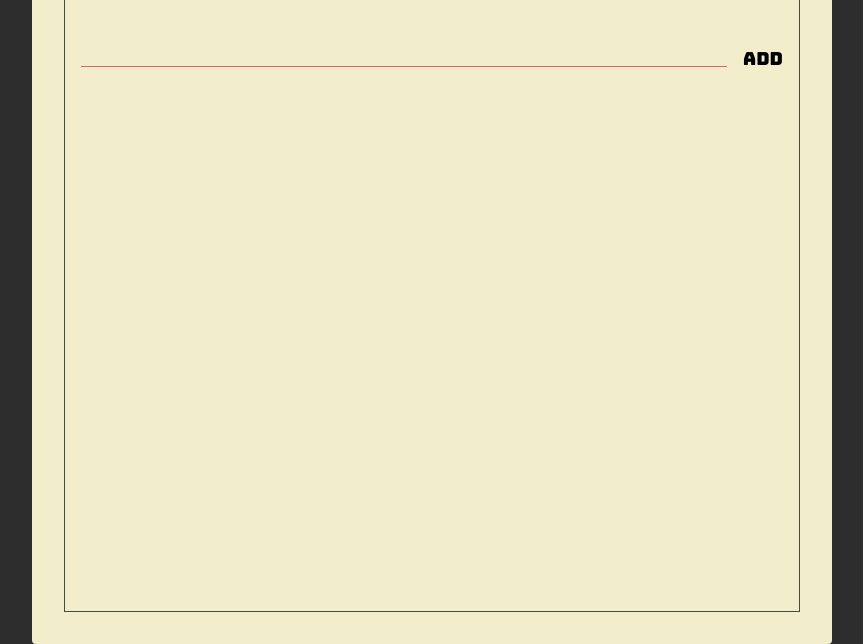
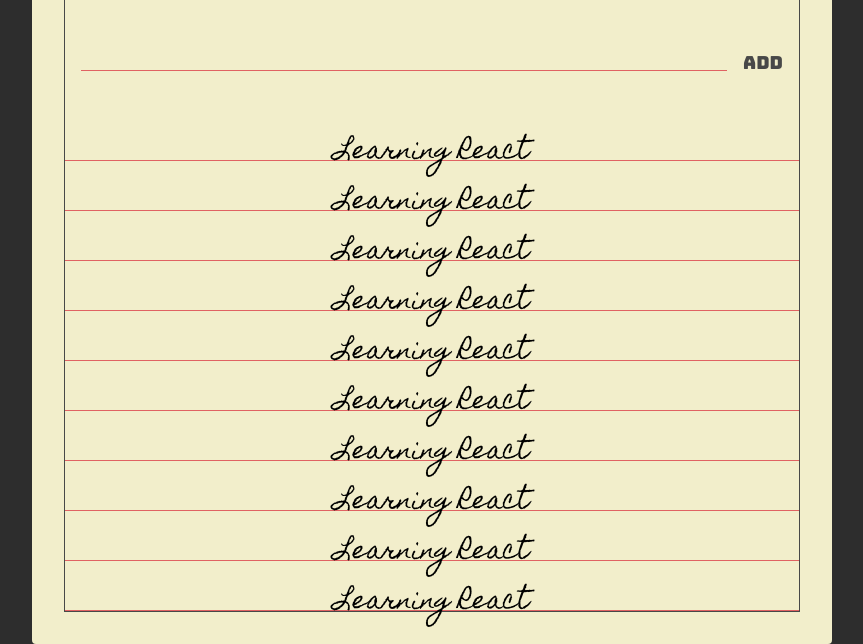
Before and after one commit to yenihuluu/react-course-starter, a website: page index.html in a window 1280 px wide. Shown: the part 156-800 px from the top of the page, without its empty margins (208-1071 px from the left). Drawn offline with Linux system fonts and the light colour scheme.

Commit message:
create Learning React

```diff
--- a/index.html
+++ b/index.html
@@ -16,7 +16,7 @@
       <div class="frame">
         <section class="header">
           <!--Header adl flex contaier-->
-          <button class="header-btn">Add</button>
+          <button class="header-btn main-black-color" >Add</button>
           <h1 class="header-title">Todo list</h1>
           <button class="header-btn main-red-color">Clear</button>
           <!--ketiga item diatas adl flex ITEM-->
@@ -25,11 +25,43 @@
         <section class="add">
           <form class="add-form">
             <input type="text" class="add-input">
-            <button class="add-btn">Add</button>
+            <button class="add-btn main-black-color">Add</button>
           </form>
         </section><!--untuk buat div lebih cepat tinggal tekan titik di ikuti nama class (.header)-->
         <!--untuk membuat button/h1 jg sama yt ketik button.header-btn-->
         <!--untuk move button, h1, button ke dalam class header block yang ingin di pindahkan kemudian tekan Option+panah atas atas di keyboard-->
+      <section class="todos">
+        <div class="todo">
+          <span class="todo-text">Learning React</span>
+        </div>
+        <div class="todo">
+          <span class="todo-text">Learning React</span>
+        </div>
+        <div class="todo">
+          <span class="todo-text">Learning React</span>
+        </div>
+        <div class="todo">
+          <span class="todo-text">Learning React</span>
+        </div>
+        <div class="todo">
+          <span class="todo-text">Learning React</span>
+        </div>
+        <div class="todo">
+          <span class="todo-text">Learning React</span>
+        </div>
+        <div class="todo">
+          <span class="todo-text">Learning React</span>
+        </div>
+        <div class="todo">
+          <span class="todo-text">Learning React</span>
+        </div>
+        <div class="todo">
+          <span class="todo-text">Learning React</span>
+        </div>
+        <div class="todo">
+          <span class="todo-text">Learning React</span>
+        </div>
+      </section>
       </div>
     </div
   </body>
--- a/styles.css
+++ b/styles.css
@@ -4,11 +4,18 @@
 
 :root {
   --main-red-color: #e06262;
-} /*buat variabel namanya --main-red-color */
+  /*buat variabel namanya --main-red-color */
+  --main-black-color: #484848;
+}
 
 .main-red-color {
   color: var(--main-red-color);
-} /*.main-red-color merupakan style yg berisi variabel --main-red-color. style tersebut bisa digunakan berulang-ulang. class ini nanti bisa di panggil dalam html*/
+  /*.main-red-color merupakan style yg berisi variabel --main-red-color. style tersebut bisa digunakan berulang-ulang. class ini nanti bisa di panggil dalam html*/
+}
+
+.main-black-color {
+  color: var(--main-black-color);
+}
 
 html {
   font-size: 10px;
@@ -41,11 +48,12 @@
   padding: 32px;
 }
 .frame {
-  border: 1px solid #484848;
+  border: 1px solid var(--main-black-color);
   height: 100%;
 
   display: flex; /*apapun yg di isi didalam frame ini akan jika ditambah itemnya maka item bertambah ke bawah */
   flex-direction: column;
+  justify-content: space-between;
 }
 
 .header {
@@ -60,6 +68,7 @@
   font-size: 3.6rem;
   font-family: "Homemade Apple", sans-serif;
   text-transform: lowercase;
+  columns: var(--main-black-color);
 }
 .header-btn {
   font-size: 1.8rem; /*1.8rem = 18px */
@@ -107,3 +116,39 @@
   border: unset;
   outline: unset;
 }
+
+/*kelas ini untuk memberikan efek ketika button di klik */
+.header-btn.main-red-color:active {
+  text-shadow: 1px 1px 2px var(--main-red-color);
+}
+.header-btn.main-black-color:active {
+  text-shadow: 1px 1px 2px var(--main-black-color);
+}
+.add-btn.main-black-color:active {
+  text-shadow: 1px 1px 2px var(--main-black-color);
+}
+
+.todos {
+  display: flex;
+  flex-direction: column;
+}
+
+.todo {
+  position: relative;
+
+  flex: 1 0 auto;
+  text-align: center;
+
+  min-height: 34px;
+  margin: 16px 0 0;
+  font-family: "Homemade Apple", sans-serif;
+  font-size: 24px;
+
+  border-bottom: 1px solid var(--main-red-color);
+}
+
+.todo-text {
+  position: absolute;
+  left: 50%;
+  transform: translate(-50%);
+}
```
